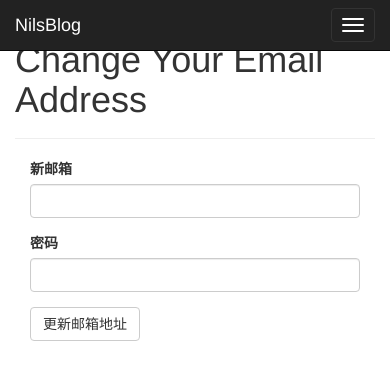
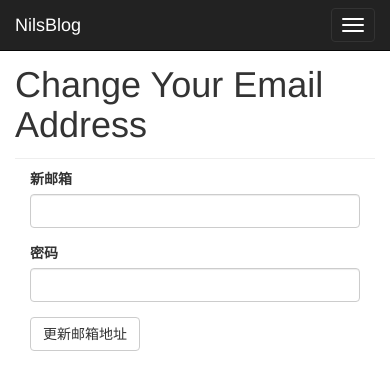
Before and after one commit to NilsGuo/nilsblog, a Flask app: page /auth/change-email in a window 390 px wide. Shown: the top 390 px of the page. Run offline with Flask 2, Linux system fonts and the light colour scheme; the visitor is signed in with stand-in values (Sample User, id 1); data comes from the database, SQL or seed files in the repository; some libraries are stand-ins or nearby versions.

Commit message:
bootstrap

```diff
--- a/app/static/styles.css
+++ b/app/static/styles.css
@@ -20,6 +20,11 @@ iframe {
         min-height: 260px;
         margin-left: 200px;
 }
+}
+div.page-header{
+    margin-top: 65px;
+    padding-bottom: 4px;
+    margin-bottom: 10px;
 }
 div.post {
     box-shadow: 5px 5px 20px #CCC;
@@ -144,5 +149,10 @@ div.flask-pagedown-preview h3 {
 }
 
 .meplayer-container {
-    margin-top: 56px;
+    margin-top: 58px;
 }
+@media screen and (max-width: 1000px) {
+    .meplayer-container {
+    margin-top: 30px;
+}
+}
```
